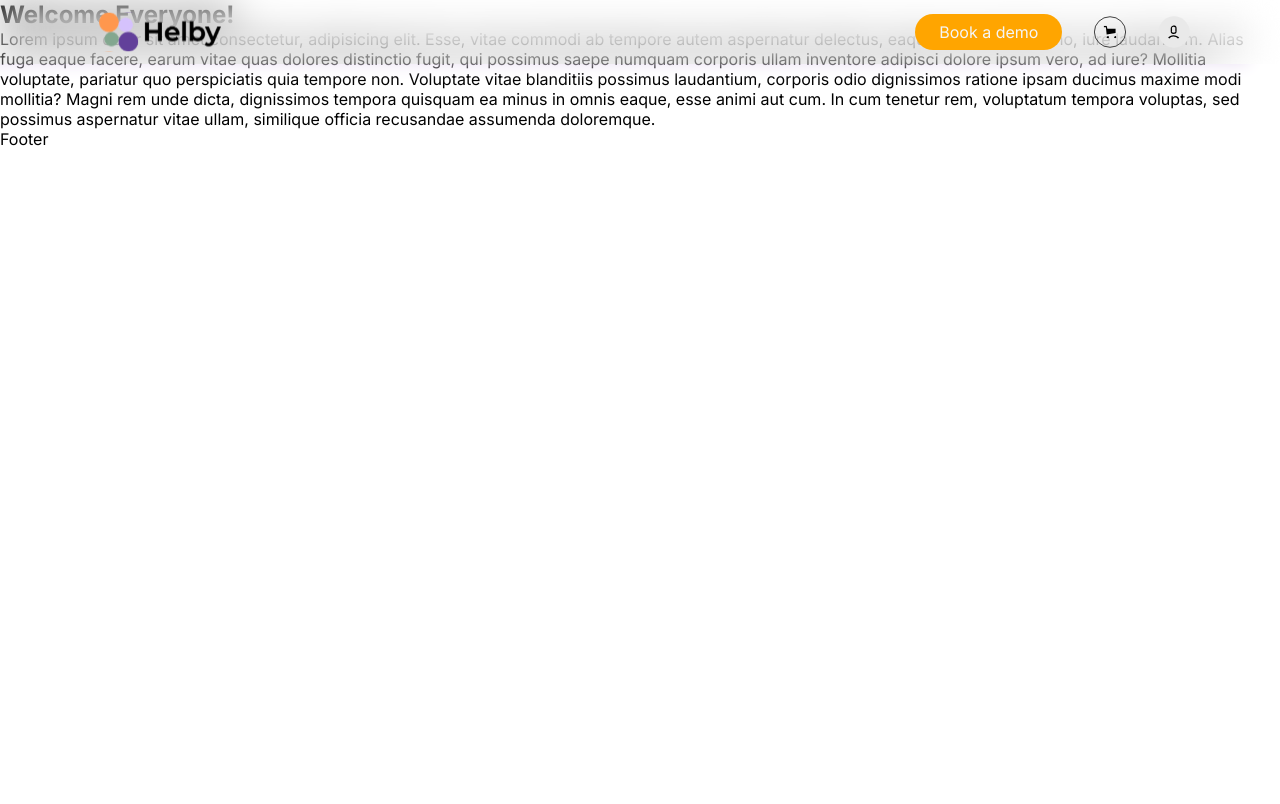
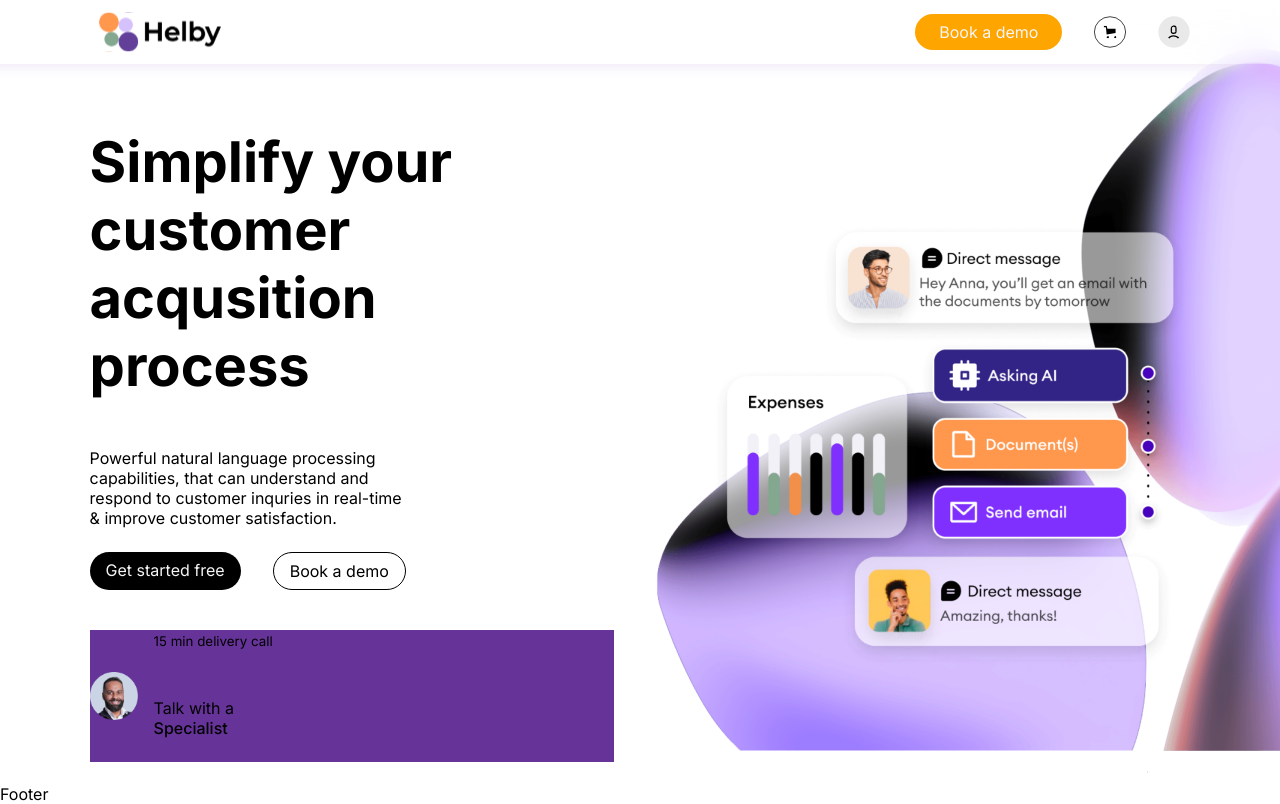
Before and after one commit to Remigit99/helby_nextjs_app, a Next.js app: page / in a window 1280 px wide. Built offline with nearby package versions, Linux system fonts and the light colour scheme.

Commit message:
develop the header

```diff
--- a/app/page.module.css
+++ b/app/page.module.css
@@ -0,0 +1,72 @@
+/* .mainContainer {
+
+} */
+
+.header {
+    background: url(./assets/Hero_bg.png);
+    padding-top: 8rem;
+    height: 98vh;
+}
+
+.headerContainer {
+    display: flex;
+    justify-content: space-between;
+    align-items: center;
+    gap: 6rem;
+    width: 86%;
+    margin: 0 auto;
+
+}
+
+.headerTitle h1 {
+    font-size: 3.5rem;
+}
+
+.headerContainerLeft p {
+    margin: 3rem 0 1.5rem;
+    width: 62%;
+}
+
+.headerContainerRight img {
+    width: 30rem;
+}
+
+.demoBtns {
+    display: flex;
+    gap: 2rem;
+    margin-bottom: 2.5rem;
+}
+
+.demoBtnA {
+    padding: 0.5rem 1rem;
+    border-radius: 2rem;
+    background-color: black;
+    color: whitesmoke;
+    cursor: pointer;
+}
+
+.demoBtnB {
+    padding: 0.5rem 1rem;
+    border-radius: 2rem;
+    background-color: transparent;
+    color: black;
+    border: 1px solid black;
+    cursor: pointer;
+}
+
+.heroSpecialist {
+    display: flex;
+    align-items: center;
+    gap: 1rem;
+    background-color: rebeccapurple;
+    /* width: max-content;
+    height: fit-content; */
+}
+
+.heroAvatar {
+    width: 3rem;
+}
+
+.heroSpecRight p span {
+    font-weight: 500;
+}
--- a/app/page.tsx
+++ b/app/page.tsx
@@ -1,12 +1,54 @@
 import Image from "next/image";
+import Link from "next/link";
+import style from "./page.module.css"
+
+import heroAvatar from "./assets/user_profile.png"
+import headerIllustration from "./assets/hero_illustration.png"
+
+
 
 export default function Home() {
   return (
-    <main >
-      <h2>Welcome Everyone!</h2>
-      <p>
-        Lorem ipsum dolor sit amet consectetur, adipisicing elit. Esse, vitae commodi ab tempore autem aspernatur delectus, eaque est corrupti nemo, iure laudantium. Alias fuga eaque facere, earum vitae quas dolores distinctio fugit, qui possimus saepe numquam corporis ullam inventore adipisci dolore ipsum vero, ad iure? Mollitia voluptate, pariatur quo perspiciatis quia tempore non. Voluptate vitae blanditiis possimus laudantium, corporis odio dignissimos ratione ipsam ducimus maxime modi mollitia? Magni rem unde dicta, dignissimos tempora quisquam ea minus in omnis eaque, esse animi aut cum. In cum tenetur rem, voluptatum tempora voluptas, sed possimus aspernatur vitae ullam, similique officia recusandae assumenda doloremque.
-      </p>
-    </main>
+    <main className={`container ${style.mainContainer}`}>
+
+      <header className={style.header}>
+        <div className={style.headerContainer}>
+          <div className={style.headerContainerLeft}>
+
+            <div className={style.headerTitle}>
+              <h1>Simplify your</h1>
+              <h1>customer acqusition</h1>
+              <h1>process</h1>
+            </div>
+
+            <p>
+              Powerful natural language processing capabilities, that can understand and
+              respond to customer inquries in real-time & improve customer satisfaction.
+            </p>
+
+            <div className={style.demoBtns}>
+              <Link href="/" className={style.demoBtnA}>Get started free</Link>
+              <Link href="/" className={style.demoBtnB}>Book a demo</Link>
+            </div>
+
+            <div className={style.heroSpecialist}>
+              <div className={style.heroSpecLeft}>
+                <Image src={heroAvatar} alt="hero Avatar" className={style.heroAvatar} />
+              </div>
+
+              <div className={style.heroSpecRight}>
+                <small>15 min delivery call</small>
+                <p>Talk with a <span>Specialist</span></p>
+              </div>
+            </div>
+          </div>
+          <div className={style.headerContainerRight}>
+            <div>
+              <Image src={headerIllustration} alt="" />
+            </div>
+          </div>
+        </div>
+      </header>
+    </ main >
   );
 }
```
Also changed, not shown: app/globals.css (line endings or trailing spaces).
